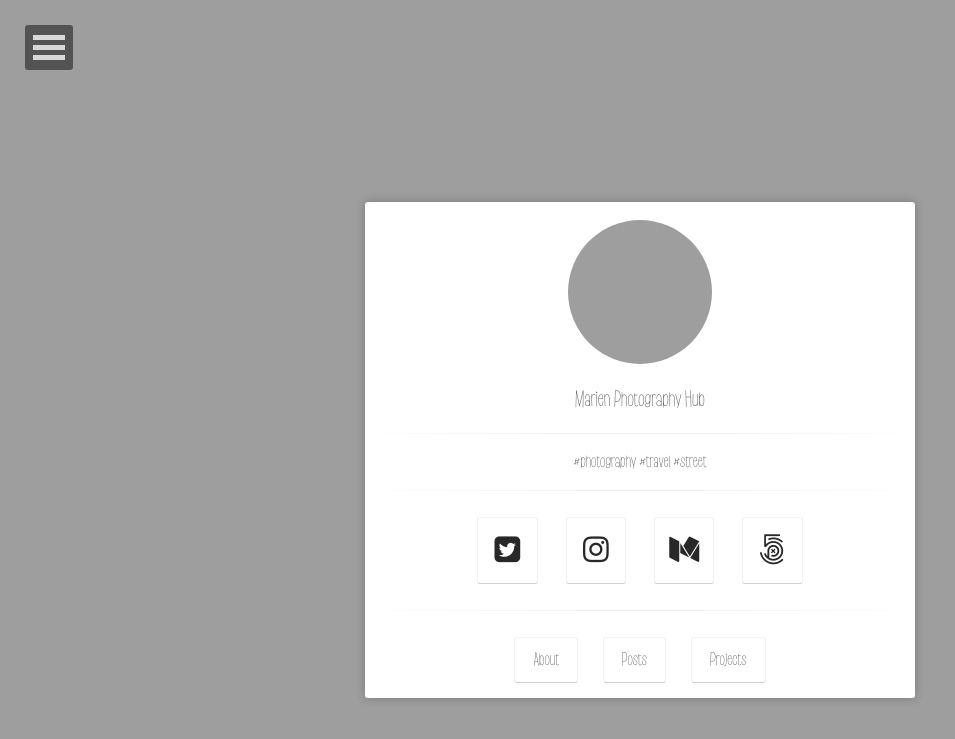
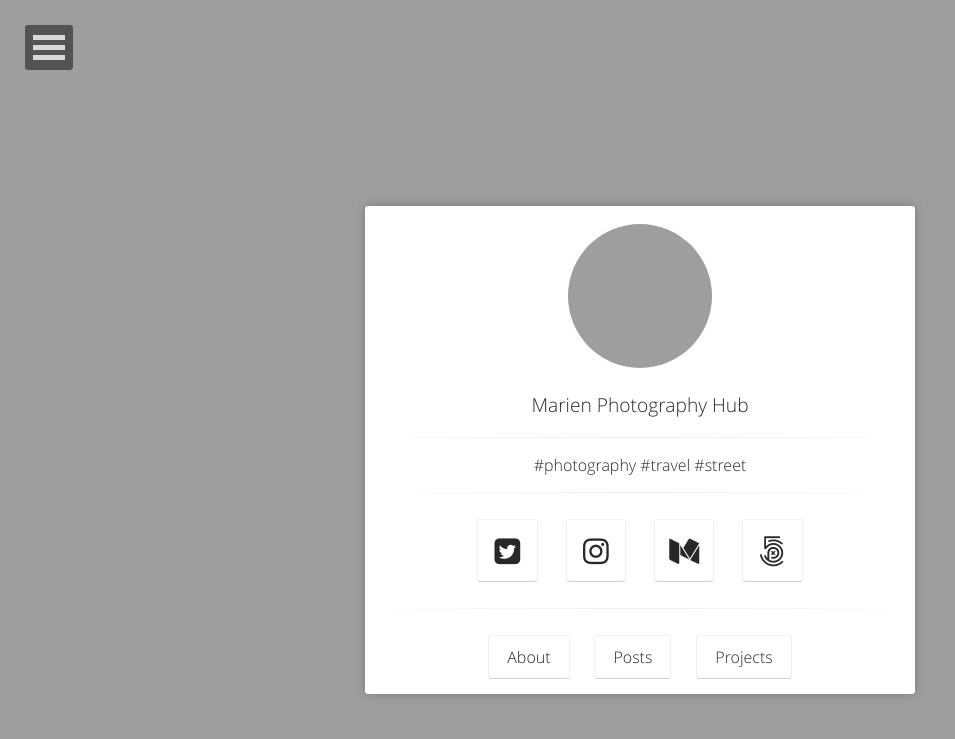
Before and after one commit to neiram44/neiram44.github.io_archive, a Jekyll site: the page built from index.html, in a window 1280 px wide. Shown: the top 739 px of the page, without its empty margins (0-955 px from the left). Built offline with Jekyll 4.4.1, drawn with Linux system fonts in a browser that asks for light colours; grey boxes are pictures that could not be loaded.

Commit message:
Reverse a class

```diff
--- a/_sass/normalize.scss
+++ b/_sass/normalize.scss
@@ -53,7 +53,7 @@
 
 a {
   background-color: transparent;
-  font-family: $font3;
+  //font-family: $font3;
 }
 
 a:active,
```
